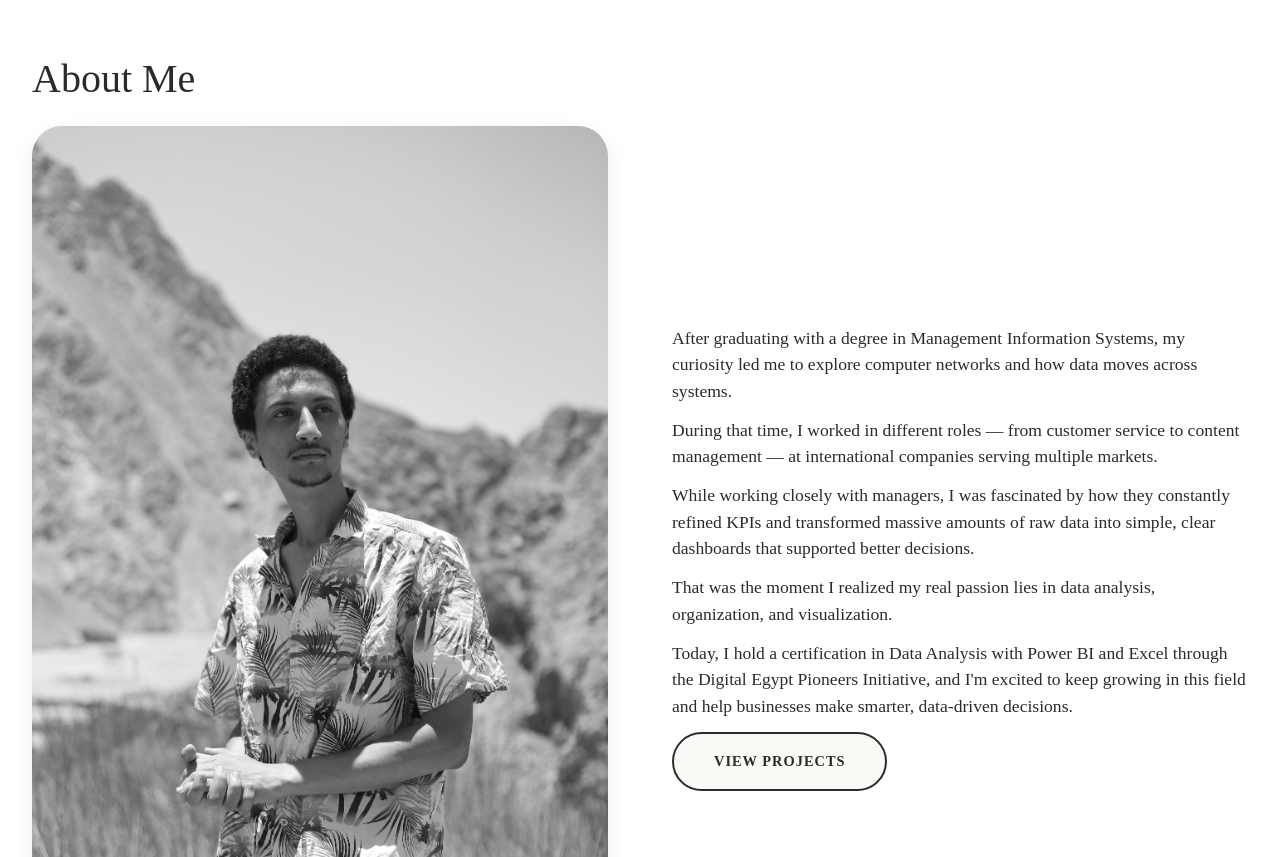
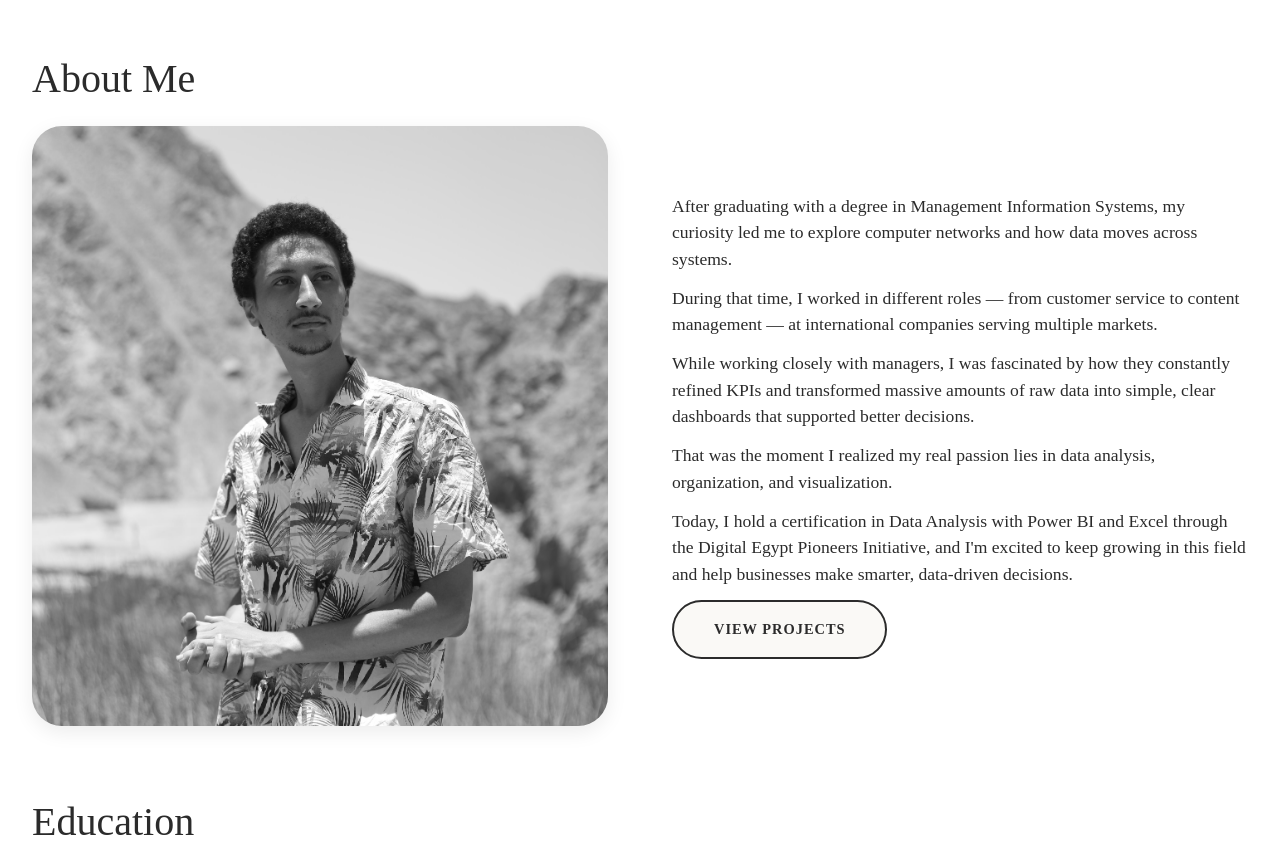
Before and after one commit to Sohaib-Atef/Portfolio, a plain HTML site: page index.html in a window 1280 px wide. Shown: the part 740-1597 px from the top of the page. Drawn offline with Linux system fonts and the light colour scheme; a small style sheet from the web is missing; files whose address does not match are found by name.

Commit message:
Update style.css

```diff
--- a/style.css
+++ b/style.css
@@ -251,7 +251,6 @@
             grid-template-columns: 1fr 1fr;
             gap: 4rem;
             align-items: center;
-            max-height: 900px;
         }
 
         .about-image {
@@ -259,6 +258,8 @@
             overflow: hidden;
             box-shadow: var(--shadow);
             height: 100%;
+            max-height: 600px;
+
         }
 
         .about-image img {
```
